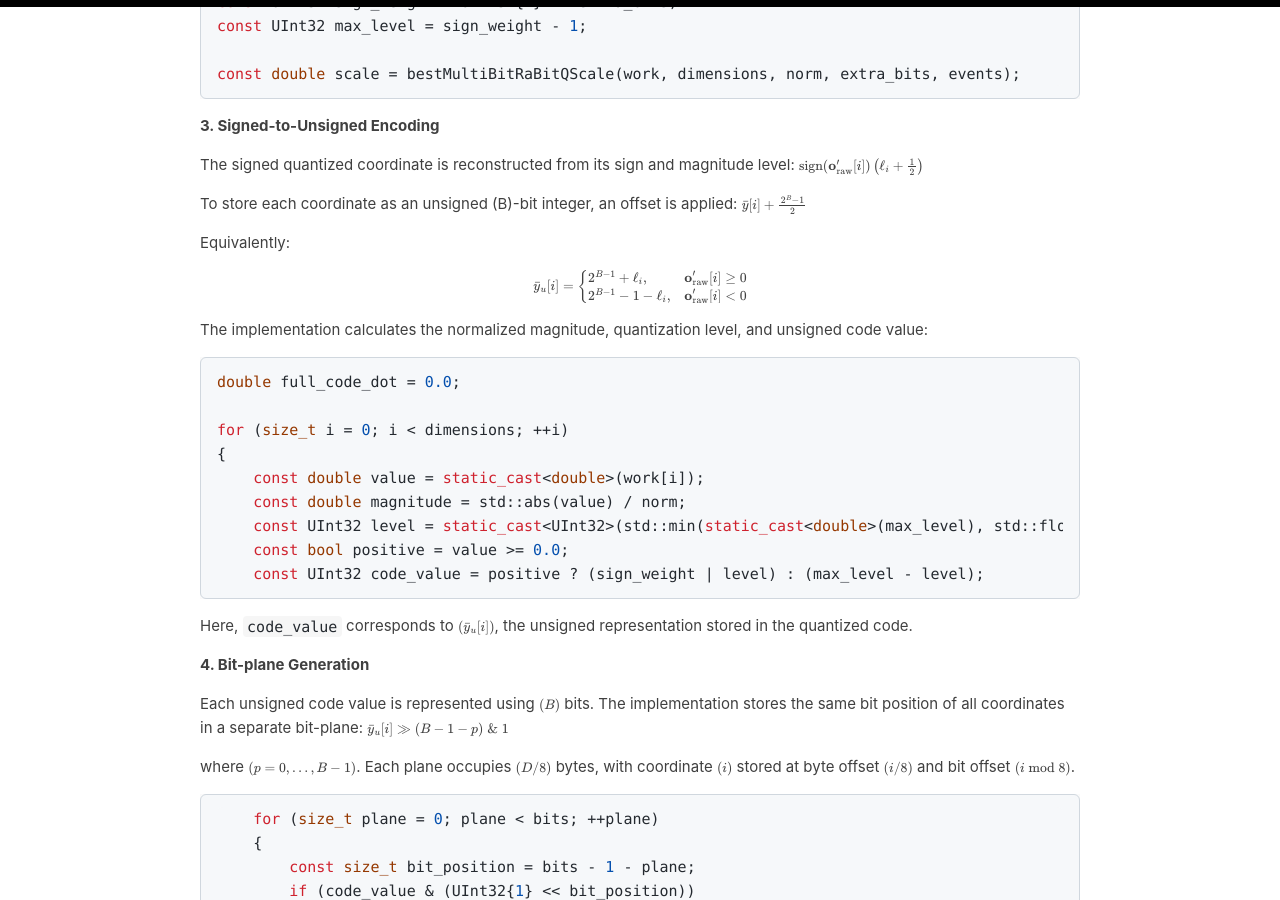
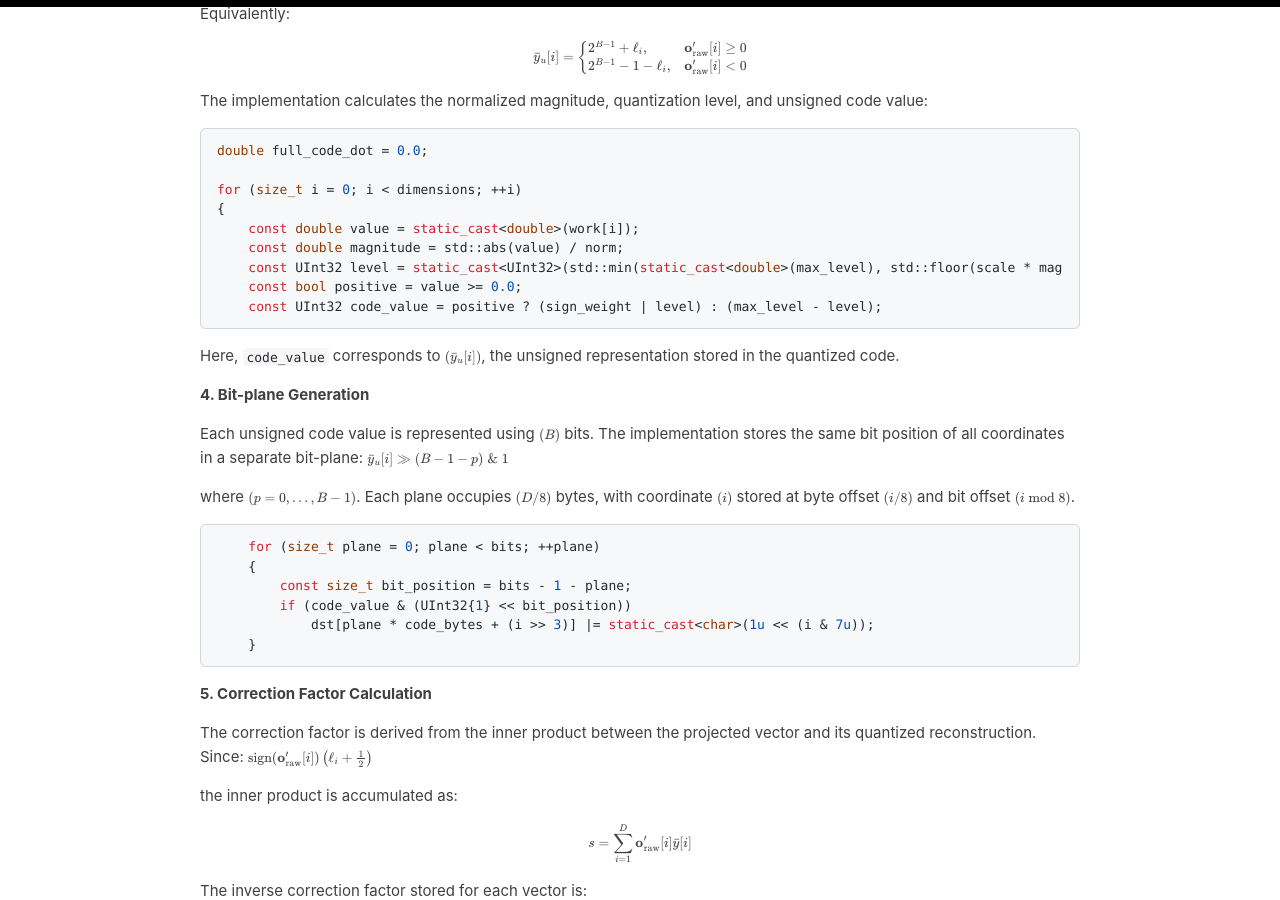
Before and after one commit to philip-jingxin/philip-jingxin.github.io, a Jekyll site: the page built from _posts/2026-11-04-multi-bit-rabitq.md, in a window 1280 px wide and 900 px high, scrolled down 22782 px. Built offline with Jekyll 4.4.1, drawn with Linux system fonts in a browser that asks for light colours; some of the changed text lies outside the part shown.

Commit message:
Reduce code block font size

```diff
--- a/assets/obsidian.css
+++ b/assets/obsidian.css
@@ -356,3 +356,22 @@
 }
 
 /* END article code typography fixes */
+
+/* Final code block typography */
+.post .entry pre,
+.post .entry pre code,
+.post .entry .highlight,
+.post .entry .highlight pre,
+.post .entry .highlight code,
+.post .entry .highlighter-rouge,
+.post .entry .highlighter-rouge pre,
+.post .entry .highlighter-rouge code {
+    font-size: 13px !important;
+    line-height: 1.5 !important;
+}
+
+/* Ensure Rouge syntax tokens use the same size */
+.post .entry .highlight span,
+.post .entry .highlight code span {
+    font-size: 13px !important;
+}
```
